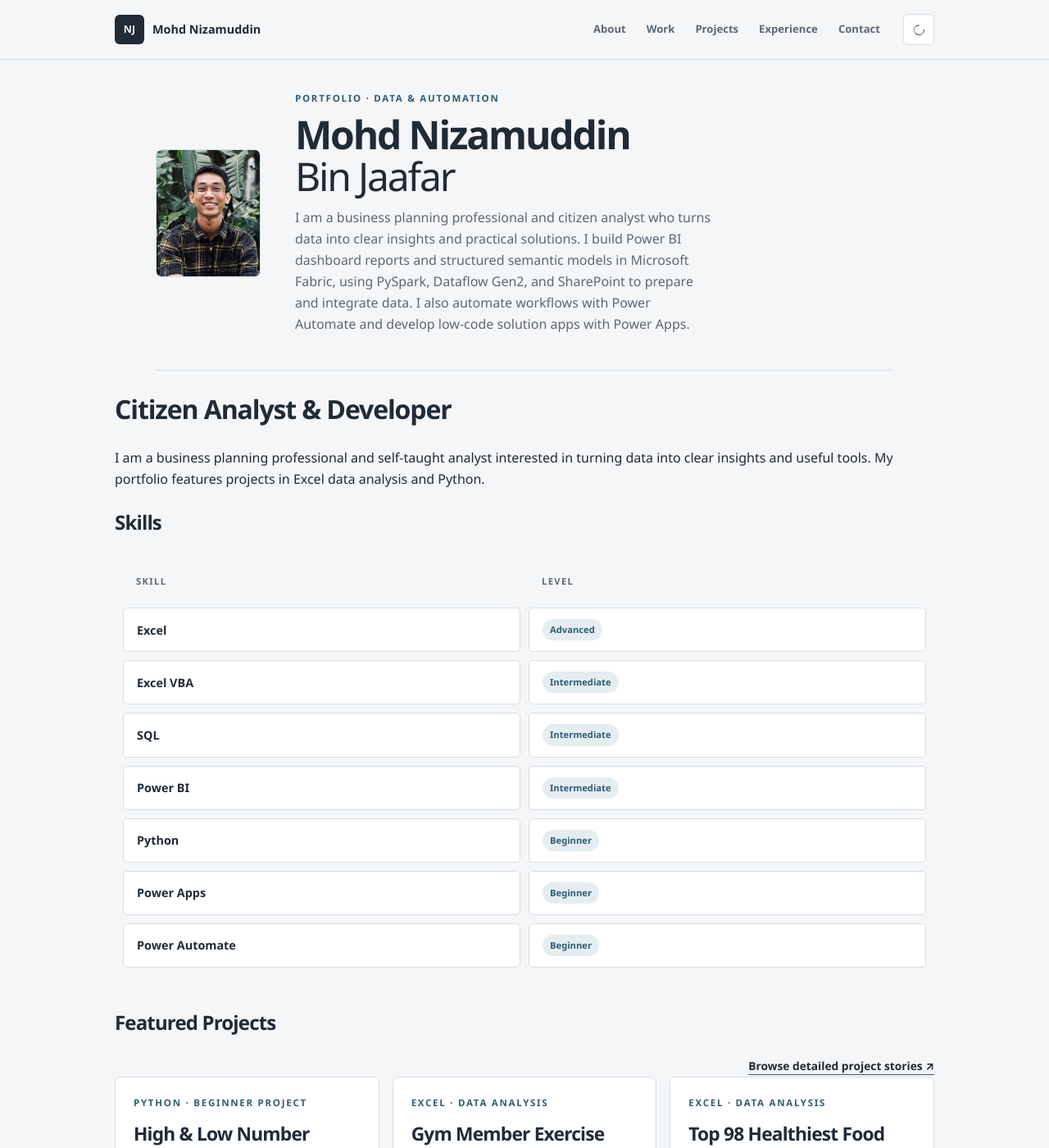
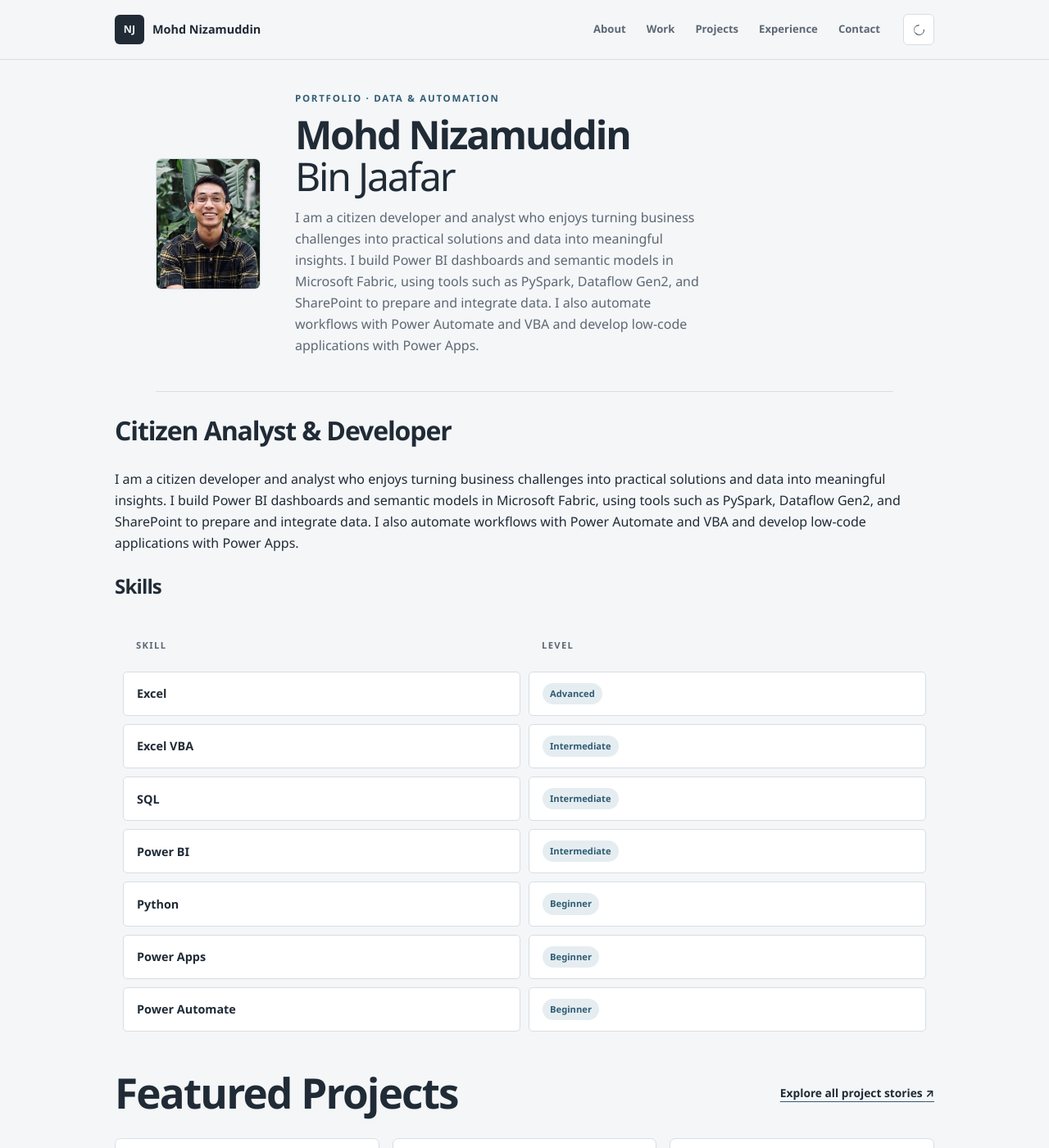
Before and after one commit to mdnizamjaafar/portfolio, a Jekyll site: the page built from README.md, in a window 1280 px wide and 1400 px high. Shown: the whole window at 82% size. Built offline with Jekyll 4.4.1, drawn with Linux system fonts in a browser that asks for light colours; our own code applies the rules of GitHub Pages for plain Markdown files; some of the changed text lies outside the part shown.

Commit message:
Update portfolio profile, responsive portrait, and featured projects link

```diff
--- a/README.md
+++ b/README.md
@@ -1,6 +1,6 @@
 # Citizen Analyst & Developer
 
-I am a business planning professional and self-taught analyst interested in turning data into clear insights and useful tools. My portfolio features projects in Excel data analysis and Python.
+I am a citizen developer and analyst who enjoys turning business challenges into practical solutions and data into meaningful insights. I build Power BI dashboards and semantic models in Microsoft Fabric, using tools such as PySpark, Dataflow Gen2, and SharePoint to prepare and integrate data. I also automate workflows with Power Automate and VBA and develop low-code applications with Power Apps.
 
 ## Skills
 
@@ -17,9 +17,10 @@ I am a business planning professional and self-taught analyst interested in turn
   </tbody>
 </table>
 
-## Featured Projects
-
-<p class="all-projects-link"><a href="{{ '/projects/' | relative_url }}">Browse detailed project stories <span aria-hidden="true">↗</span></a></p>
+<div class="section-heading featured-projects-heading">
+  <h2>Featured Projects</h2>
+  <a class="featured-projects-link" href="{{ '/projects/' | relative_url }}">Explore all project stories <span aria-hidden="true">↗</span></a>
+</div>
 
 <div class="project-grid">
   <article class="project-card">
@@ -71,8 +72,6 @@ I am a business planning professional and self-taught analyst interested in turn
   </article>
 </div>
 
-<p class="all-projects-link"><a href="{{ '/projects/' | relative_url }}">Explore all project stories <span aria-hidden="true">↗</span></a></p>
-
 ## Experience
 
 ### Specialist, Business Planning
--- a/_layouts/default.html
+++ b/_layouts/default.html
@@ -5,7 +5,7 @@
     <meta http-equiv="X-UA-Compatible" content="IE=edge">
     <meta name="viewport" content="width=device-width, initial-scale=1">
     <meta name="theme-color" content="#f4f6f8">
-    <meta name="description" content="Mohd Nizamuddin Bin Jaafar — Citizen Analyst and Developer in data analytics, Power BI and Microsoft Power Platform.">
+    <meta name="description" content="I am a citizen developer and analyst who enjoys turning business challenges into practical solutions and data into meaningful insights. I build Power BI dashboards and semantic models in Microsoft Fabric, using tools such as PySpark, Dataflow Gen2, and SharePoint to prepare and integrate data. I also automate workflows with Power Automate and VBA and develop low-code applications with Power Apps.">
     <title>{% if page.title %}{{ page.title }} — {% endif %}{{ site.title }}</title>
     <link rel="stylesheet" href="{{ '/assets/css/style.css?v=' | append: site.github.build_revision | relative_url }}">
     <link rel="stylesheet" href="{{ '/assets/css/portfolio-fixes.css?v=' | append: site.github.build_revision | relative_url }}">
@@ -27,7 +27,7 @@
           <a href="{{ '/' | absolute_url }}#contact">Contact</a>
         </nav>
         <button class="theme-toggle" type="button" aria-label="Switch to dark theme" title="Change theme">
-          <svg class="theme-icon" viewBox="0 0 24 24" aria-hidden="true"><path d="M12 3a9 9 0 1 0 9 9c0-.4-.3-.7-.7-.8-.4-.1-.8.1-.9.5A7 7 0 0 1 8 18.4 7 7 0 0 1 11.4 5c.4-.1.6-.5.5-.9A.8.8 0 0 0 12 3Z"/></svg>
+          <svg class="theme-icon" viewBox="0 0 24 24" aria-hidden="true"><path d="M12 3a9 9 0 1 0 9 9c0-.4-.3-.7-.7-.8-.4-.1-.8.1-.9.5A7 7 0 0 1 8 18.4 7 7 0 0 1 11.4 5c.4-.4.6-.5.5-.9A.8.8 0 0 0 12 3Z"/></svg>
         </button>
       </div>
     </header>
@@ -39,7 +39,7 @@
         <div class="home-profile-copy">
           <p class="eyebrow">Portfolio · Data &amp; automation</p>
           <h2>Mohd Nizamuddin<br><em>Bin Jaafar</em></h2>
-          <p>I am a business planning professional and citizen analyst who turns data into clear insights and practical solutions. I build Power BI dashboard reports and structured semantic models in Microsoft Fabric, using PySpark, Dataflow Gen2, and SharePoint to prepare and integrate data. I also automate workflows with Power Automate and develop low-code solution apps with Power Apps.</p>
+          <p>I am a citizen developer and analyst who enjoys turning business challenges into practical solutions and data into meaningful insights. I build Power BI dashboards and semantic models in Microsoft Fabric, using tools such as PySpark, Dataflow Gen2, and SharePoint to prepare and integrate data. I also automate workflows with Power Automate and VBA and develop low-code applications with Power Apps.</p>
         </div>
       </section>
       {% endunless %}
--- a/ai_profile_description.txt
+++ b/ai_profile_description.txt
@@ -1 +1 @@
-I am a business planning professional and citizen analyst who turns data into clear insights and practical solutions. I build Power BI dashboard reports and structured semantic models in Microsoft Fabric, using PySpark, Dataflow Gen2, and SharePoint to prepare and integrate data. I also automate workflows with Power Automate and develop low-code solution apps with Power Apps.
+I am a citizen developer and analyst who enjoys turning business challenges into practical solutions and data into meaningful insights. I build Power BI dashboards and semantic models in Microsoft Fabric, using tools such as PySpark, Dataflow Gen2, and SharePoint to prepare and integrate data. I also automate workflows with Power Automate and VBA and develop low-code applications with Power Apps.
--- a/assets/css/portfolio-polish.css
+++ b/assets/css/portfolio-polish.css
@@ -39,7 +39,7 @@ body {
 .nav a::after { height: 1px; }
 .theme-toggle { border-radius: 6px; }
 
-/* Compact, consistently aligned portrait: supportive, not the main event. */
+/* A consistently cropped portrait that keeps its intended proportions at every viewport. */
 .home-profile {
   max-width: 900px;
   min-height: 0;
@@ -49,14 +49,16 @@ body {
   padding: 38px 0 42px;
 }
 .home-profile img {
-  width: 128px;
-  height: 156px;
-  aspect-ratio: auto;
+  width: 100%;
+  height: auto;
+  aspect-ratio: 4 / 5;
+  object-fit: cover;
+  object-position: center 36%;
   border: 1px solid var(--line);
   border-radius: 7px;
-  object-position: center 36%;
   box-shadow: none;
 }
+.home-profile-copy { min-width: 0; }
 .home-profile-copy .eyebrow { margin-bottom: 8px; }
 .home-profile-copy h2 {
   font-family: inherit;
@@ -100,6 +102,20 @@ h1, h2, h3, h4,
 .skills-table th, .skills-table td { border-radius: 5px; }
 .footer-links a { border-radius: 5px; }
 
+.featured-projects-heading {
+  align-items: center;
+  margin: 28px 0;
+}
+.featured-projects-link {
+  flex: none;
+  color: var(--text);
+  font-size: .86rem;
+  font-weight: 750;
+  text-decoration-color: var(--accent);
+  text-underline-offset: 5px;
+}
+.featured-projects-link:hover { color: var(--accent); }
+
 @media (max-width: 820px) {
   .header-inner, main, .site-footer { width: min(100% - 36px, 1000px); }
 }
@@ -108,18 +124,23 @@ h1, h2, h3, h4,
   .brand span:last-child { display: inline; font-size: .82rem; }
   .nav { gap: 18px; }
   .home-profile {
-    grid-template-columns: 84px minmax(0, 1fr);
+    grid-template-columns: clamp(72px, 24vw, 96px) minmax(0, 1fr);
     align-items: center;
-    gap: 16px;
+    gap: 14px;
     padding: 28px 0 30px;
   }
-  .home-profile img { width: 84px; height: 104px; border-radius: 6px; }
+  .home-profile img { width: 100%; height: auto; aspect-ratio: 4 / 5; border-radius: 6px; }
   .home-profile-copy h2 { font-size: clamp(1.45rem, 7vw, 2rem); line-height: 1.12; }
   .home-profile-copy > p:last-child { margin-top: 8px; font-size: .86rem; line-height: 1.5; }
   .home-profile-copy .eyebrow { margin-bottom: 6px; font-size: .62rem; letter-spacing: .1em; }
   .skills-table { border-spacing: 5px; }
   .skills-table th, .skills-table td { padding: 10px 8px; }
   .skills-table tbody th { font-size: .8rem; }
+  .featured-projects-heading {
+    align-items: flex-start;
+    flex-direction: column;
+    gap: 10px;
+  }
   .project-card { min-height: 0; }
   .case-visual { min-height: 230px; }
 }
```
